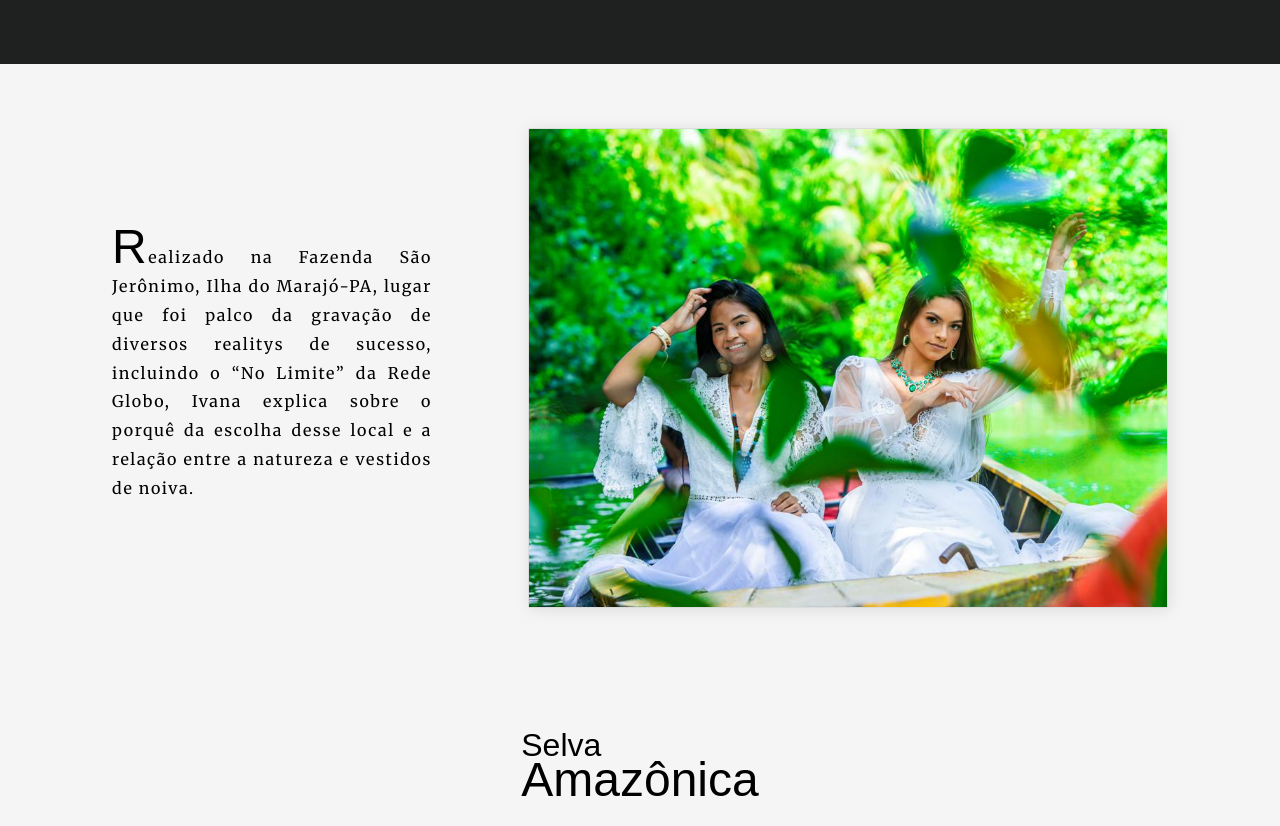
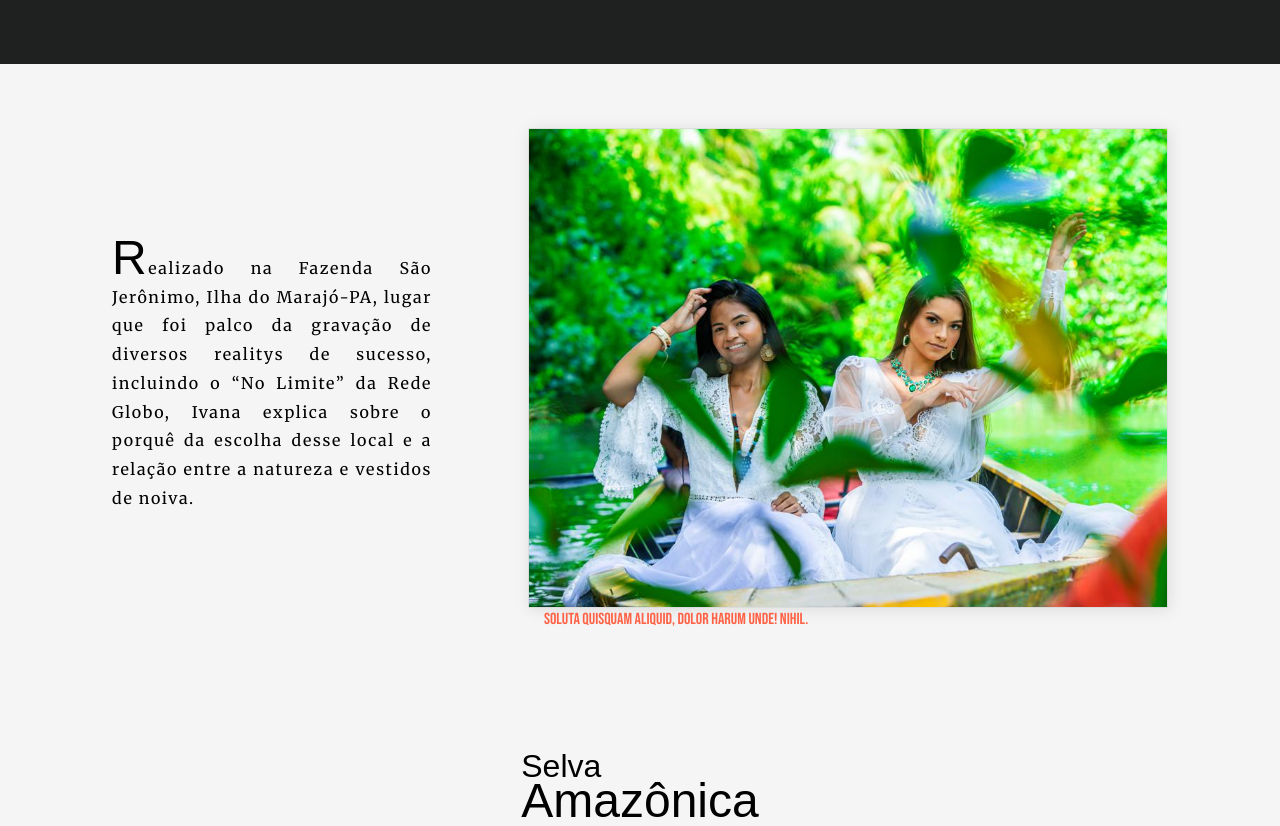
Before and after one commit to FelipeBrandao98/ivanaBeaumond, a Next.js app: page /pt-BR/blog/1 in a window 1280 px wide. Shown: the part 360-1186 px from the top of the page. Built offline with nearby package versions, Linux system fonts and the light colour scheme; a web font is replaced by a local one.

Commit message:
06-17-2023 - 2

```diff
--- a/src/components/PTBR/BLOG/BlogContentBR/BlogContentOneBR/index.jsx
+++ b/src/components/PTBR/BLOG/BlogContentBR/BlogContentOneBR/index.jsx
@@ -6,6 +6,7 @@ export default function BlogContentOneBR() {
   return (
     <div className={styles.contentOne}>
       <p className={styles.contentOneText}><span className={styles.contentOneTextFirstLetter}>R</span>ealizado na Fazenda São Jerônimo, Ilha do Marajó-PA, lugar que foi palco da gravação de diversos realitys de sucesso, incluindo o “No Limite” da Rede Globo, Ivana explica sobre o porquê da escolha desse local e a relação entre a natureza e vestidos de noiva.</p>
+      <div className={styles.contentTwoImageArea}>
         <Image
           src='/photos_blog/photo_blog_1.jpeg'
           alt='Foto Ivana Beaumond'
@@ -13,6 +14,8 @@ export default function BlogContentOneBR() {
           height={1080}
           className={styles.contentOneImage}
         />
+        <p className={styles.contentTwoImageDescriptionOne}>Soluta quisquam aliquid, dolor harum unde! Nihil.</p>
+      </div>
     </div>
   )
 }
--- a/src/components/PTBR/BLOG/BlogContentBR/BlogContentOneBR/styles.module.css
+++ b/src/components/PTBR/BLOG/BlogContentBR/BlogContentOneBR/styles.module.css
@@ -21,6 +21,20 @@
   font-family: var(--font-rouge-script);
 }
 
+.contentTwoImageArea {
+  display: flex;
+  flex-direction: column;
+  align-items: flex-start;
+  justify-content: center;
+  gap: .1rem;
+}
+
+.contentTwoImageDescriptionOne {
+  font-family: var(--font-bebas-neue);
+  margin-left: 1rem;
+  color: tomato;
+}
+
 .contentOneImage {
   width: 40rem;
   height: 30rem;
```
Also changed, not shown: 1 other file (tests, documents, lock files or other folders). Lines whose indentation alone changed are shown as unchanged.
